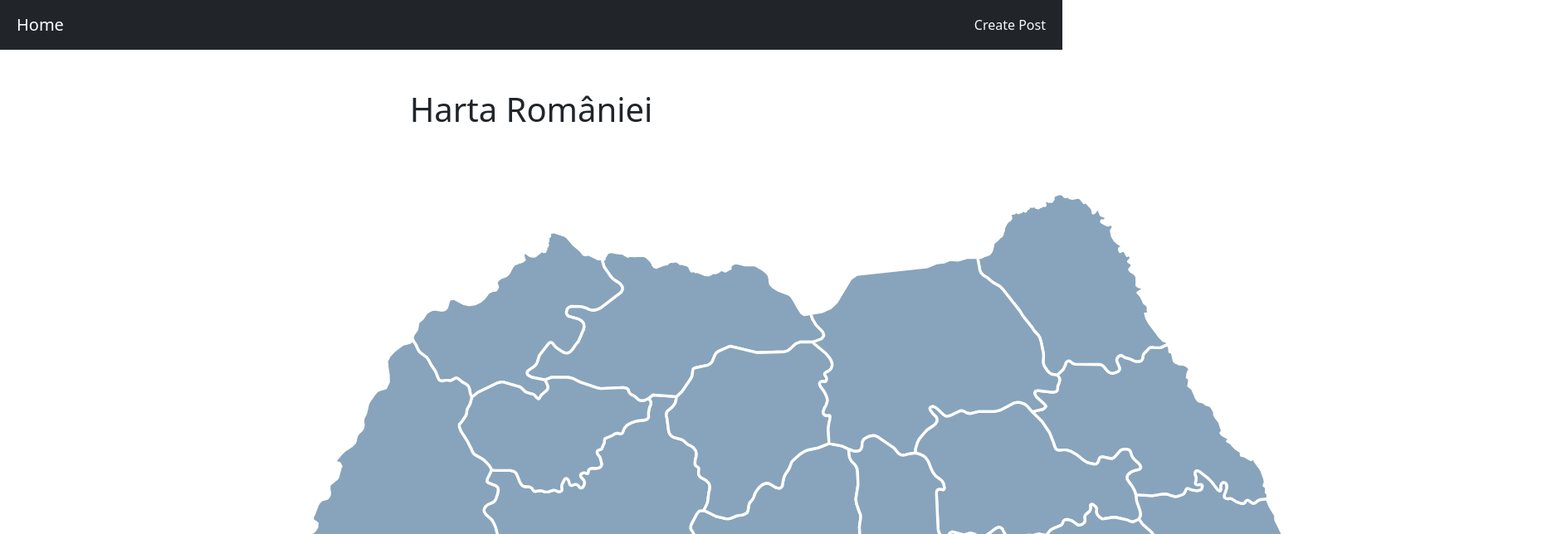
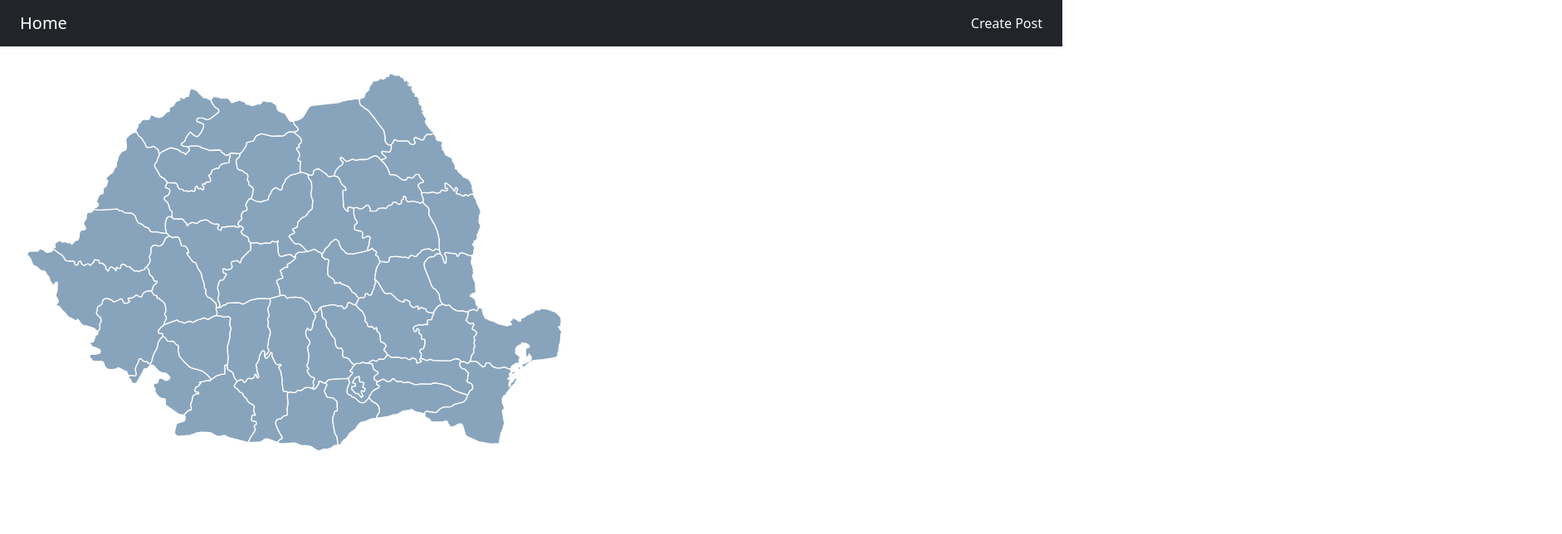
Before and after one commit to razvanc6/HackItAll, a React (Vite) app in the folder front/: page /map in a window 1280 px wide. Shown: the top 644 px of the page at 83% size, 1882 px wide, since content can reach past the window. Built offline with nearby package versions, Linux system fonts and the light colour scheme.

Commit message:
Last Chiri commit

```diff
--- a/front/src/components/Map.jsx
+++ b/front/src/components/Map.jsx
@@ -1,6 +1,6 @@
 import React, { useState, useEffect } from "react";
 import { useNavigate } from "react-router-dom";
-import RomaniaMap from "../assets/ultima.svg"; // Update path to SVG
+import RomaniaMap from "../assets/ultima.svg"; // Path to the SVG file
 import mapData from "../assets/mapdata.js";
 
 const Map = () => {
@@ -10,7 +10,7 @@ const Map = () => {
   const [svgContent, setSvgContent] = useState("");
   const navigate = useNavigate();
 
-  // Load SVG content
+  // Load the SVG content on component mount
   useEffect(() => {
     fetch(RomaniaMap)
       .then((response) => response.text())
@@ -18,21 +18,21 @@ const Map = () => {
       .catch((error) => console.error("Error loading SVG:", error));
   }, []);
 
+  // Handle click on map regions
   const handleRegionClick = (e) => {
     const regionId = e.target.getAttribute("id");
-    console.log("Clicked ID:", regionId);
     const regionData = mapData.state_specific[regionId];
 
     if (regionData) {
-      console.log(`Clicked region: ${regionData.name}`);
       setSelectedRegion(regionData.name);
       setSelectedLocalities(regionData.localities || []);
       setIsModalOpen(true);
     } else {
-      console.log("Clicked on a non-region element.");
+      console.warn("Clicked on a non-region element.");
     }
   };
 
+  // Navigate to the selected city
   const handleCitySelect = (city) => {
     navigate(`/mainpage?city=${city}`);
   };
@@ -40,10 +40,7 @@ const Map = () => {
   return (
     <div>
       {/* Navigation Bar */}
-      <nav
-        className="navbar navbar-dark bg-dark"
-        style={{ padding: "10px 20px" }}
-      >
+      <nav className="navbar navbar-dark bg-dark px-4">
         <a className="navbar-brand" href="/">
           Home
         </a>
@@ -55,15 +52,20 @@ const Map = () => {
       </nav>
 
       {/* Main Content */}
-      <div className="container mt-5">
-        <h1 className="text-center">Harta României</h1>
+
+        {/* Map Content */}
         <div
-          className="text-center"
+          className="d-flex justify-content-center align-items-center"
+          style={{
+            cursor: "pointer",
+            marginTop: "10px",
+            minHeight: "100px", // Ensure proper vertical centering
+          }}
           dangerouslySetInnerHTML={{ __html: svgContent }}
           onClick={handleRegionClick}
-          style={{ cursor: "pointer", marginTop: "20px" }}
         ></div>
 
+        {/* Modal */}
         {isModalOpen && (
           <div
             className="modal show d-block"
@@ -106,7 +108,6 @@ const Map = () => {
           </div>
         )}
       </div>
-    </div>
   );
 };
 
```
Also changed, not shown: front/src/assets/ultima.svg.
